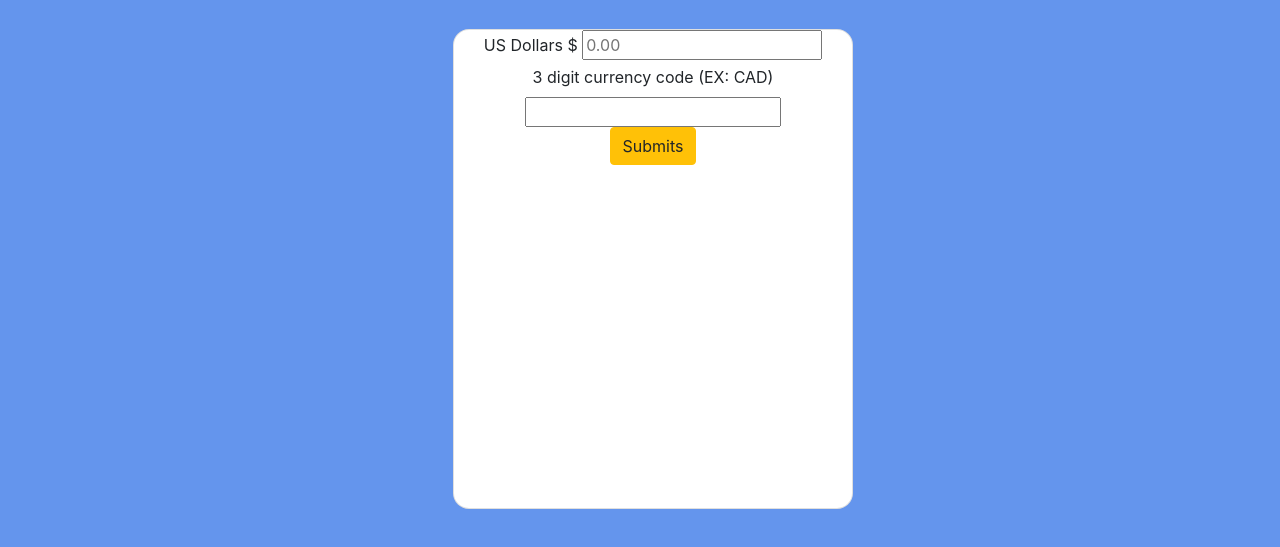
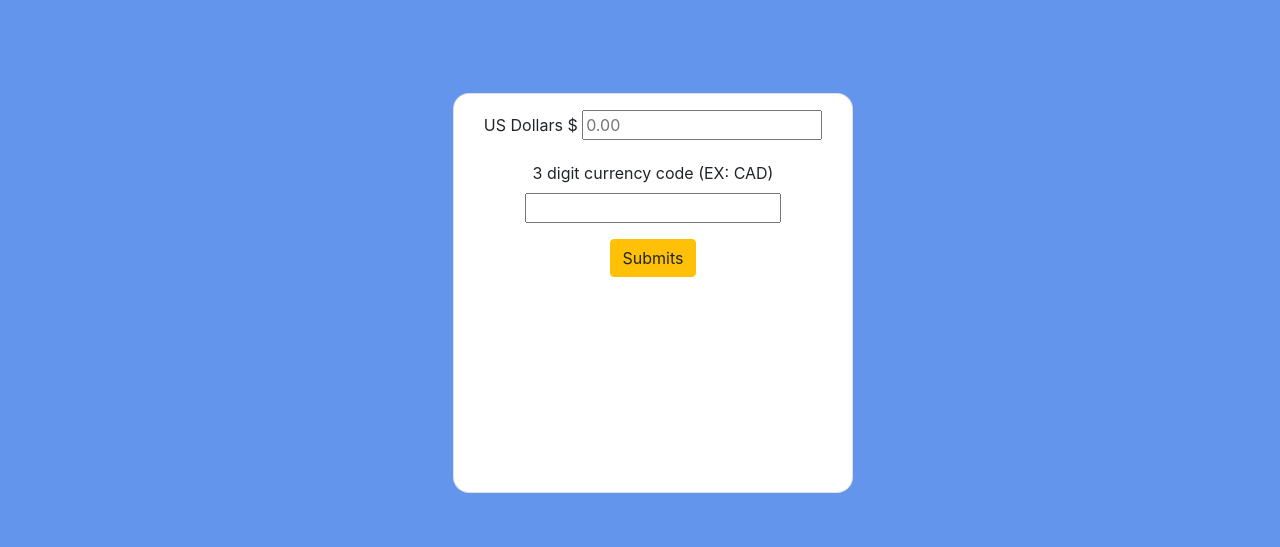
Before and after one commit to jakechaley/Currency-Exchanger, a website built with webpack: page src/index.html in a window 1280 px wide. Shown: the part 179-726 px from the top of the page. Built offline with nearby package versions, Linux system fonts and the light colour scheme.

Commit message:
add more styling to application

```diff
--- a/src/css/styles.css
+++ b/src/css/styles.css
@@ -10,9 +10,29 @@ body {
 
 .card-contents {
   width: 25em;
-  height: 30em;
+  height: 25em;
   text-align: center;
   border-radius: 1em;
   margin-left: 23em;
+  margin-top: 6em;
+}
 
+.button-styling {
+  margin-top: 1em;
 }
+
+.dollarDiv {
+  margin-top: 1em;
+}
+
+.currencyDiv {
+  margin-top: 1em;
+}
+
+.exchangeResults {
+  margin-top: 1em;
+}
+
+.showErrors {
+  margin-top: 1em;
+}
--- a/src/index.html
+++ b/src/index.html
@@ -12,11 +12,11 @@
           <label for="dollarAmount">US Dollars $</label>
           <input id="dollarAmount" type="number" placeholder="0.00" step="0.01" min="0" max="10000000000000">
         </div>
-        <div>
+        <div class="currencyDiv">
           <label for="currencyChoice">3 digit currency code (EX: CAD)</label>
           <input type="text" id="currencyChoice">
         </div>
-        <button class="btn btn-warning">Submits</button>
+        <button class="btn btn-warning button-styling">Submits</button>
       </form>
       <div class="showErrors"></div>
       <div class="exchangeResults"></div>
```
